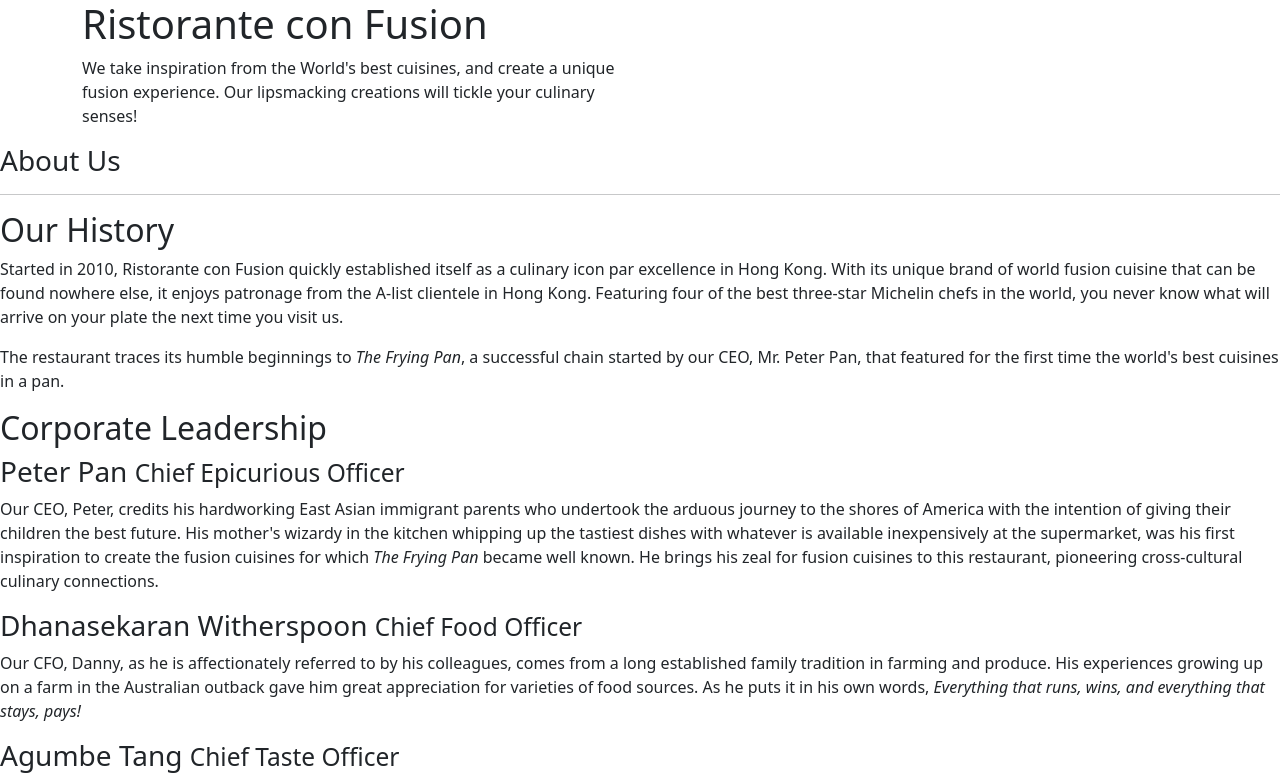
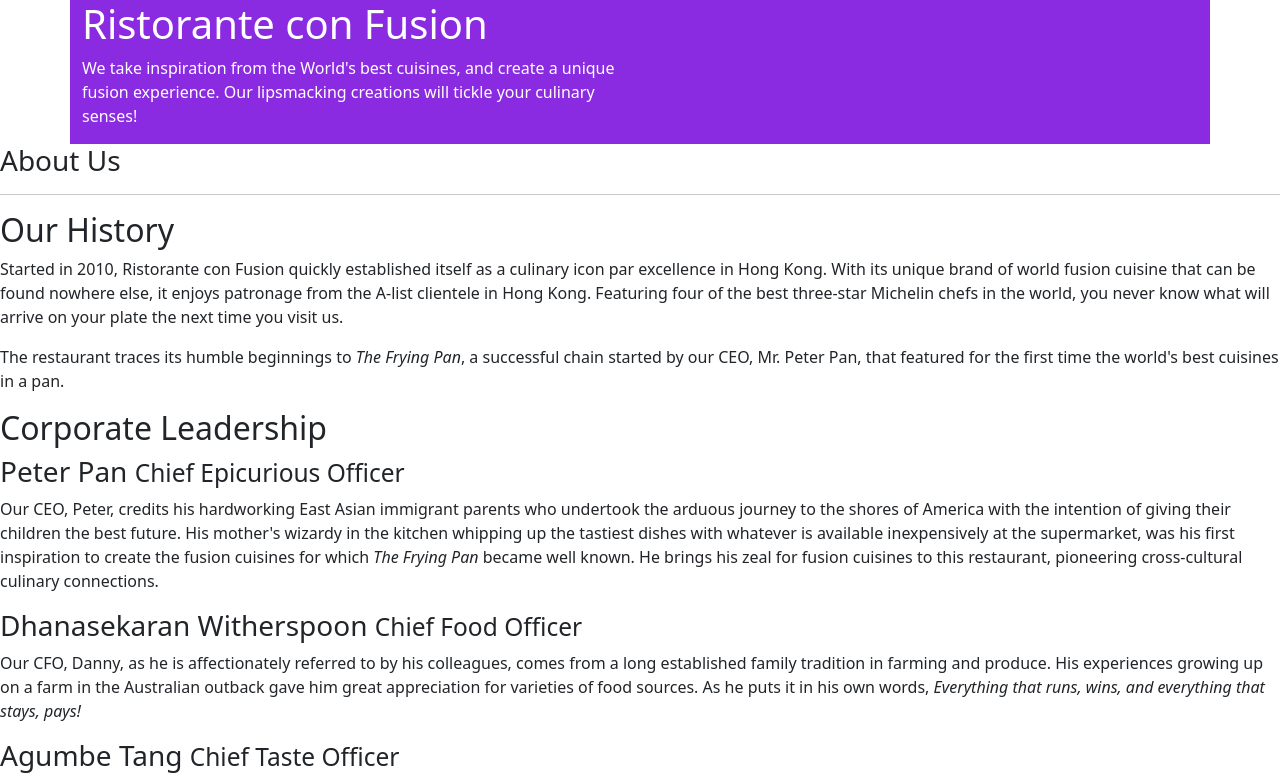
Before and after one commit to SGabriel10/assigment1, a plain HTML site: page aboutus.html in a window 1280 px wide. Shown: the top 777 px of the page. Drawn offline with nearby package versions, Linux system fonts and the light colour scheme.

Commit message:
initialize css

```diff
--- a/aboutus.html
+++ b/aboutus.html
@@ -5,7 +5,8 @@
 
     <title>Ristorante Con Fusion: About Us</title>
     <link href="https://cdn.jsdelivr.net/npm/bootstrap@5.0.0-beta1/dist/css/bootstrap.min.css" rel="stylesheet" integrity="sha384-giJF6kkoqNQ00vy+HMDP7azOuL0xtbfIcaT9wjKHr8RbDVddVHyTfAAsrekwKmP1" crossorigin="anonymous">
-<script src="https://cdn.jsdelivr.net/npm/bootstrap@5.0.0-beta1/dist/js/bootstrap.bundle.min.js" integrity="sha384-ygbV9kiqUc6oa4msXn9868pTtWMgiQaeYH7/t7LECLbyPA2x65Kgf80OJFdroafW" crossorigin="anonymous"></script>
+    <link rel="stylesheet" href="css/stylus.css">
+    <script src="https://cdn.jsdelivr.net/npm/bootstrap@5.0.0-beta1/dist/js/bootstrap.bundle.min.js" integrity="sha384-ygbV9kiqUc6oa4msXn9868pTtWMgiQaeYH7/t7LECLbyPA2x65Kgf80OJFdroafW" crossorigin="anonymous"></script>
 </head>
 
 <body>
--- /dev/null
+++ b/css/stylus.css
@@ -0,0 +1,4 @@
+.row-header{
+    background-color: blueviolet;
+    color: white;
+}
```
